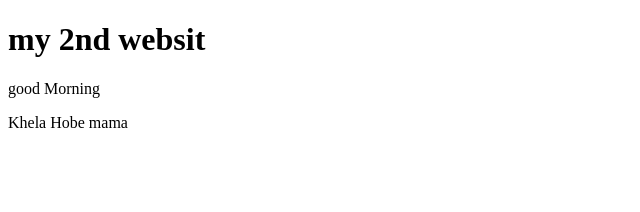
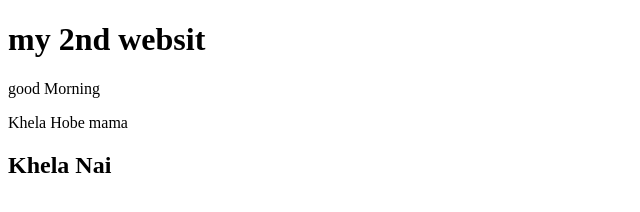
Before and after one commit to Habibnusrat/my-2nd-websit, a plain HTML site: page index.html in a window 1280 px wide. Shown: the whole page, without its empty margins (0-640 px from the left). Drawn offline with Linux system fonts and the light colour scheme.

Commit message:
Khela nai

```diff
--- a/index.html
+++ b/index.html
@@ -12,5 +12,6 @@
       <p>good Morning</p>
       <p> Khela Hobe mama<p>
   </div>
+  <h2>Khela Nai</h2>
 </body>
 </html>
```
